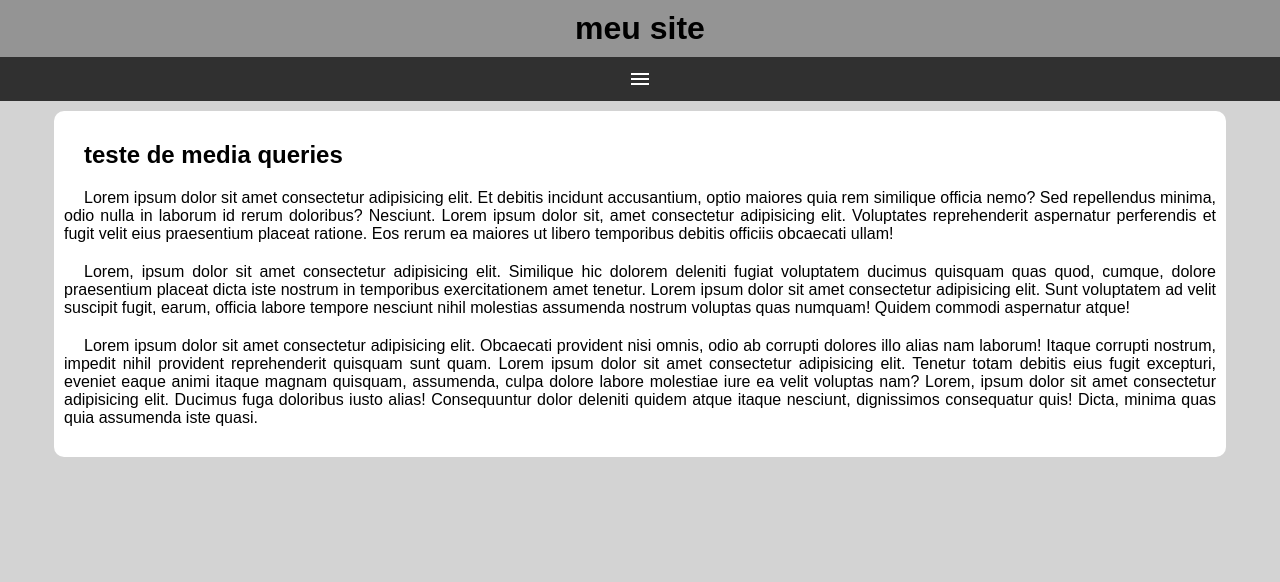
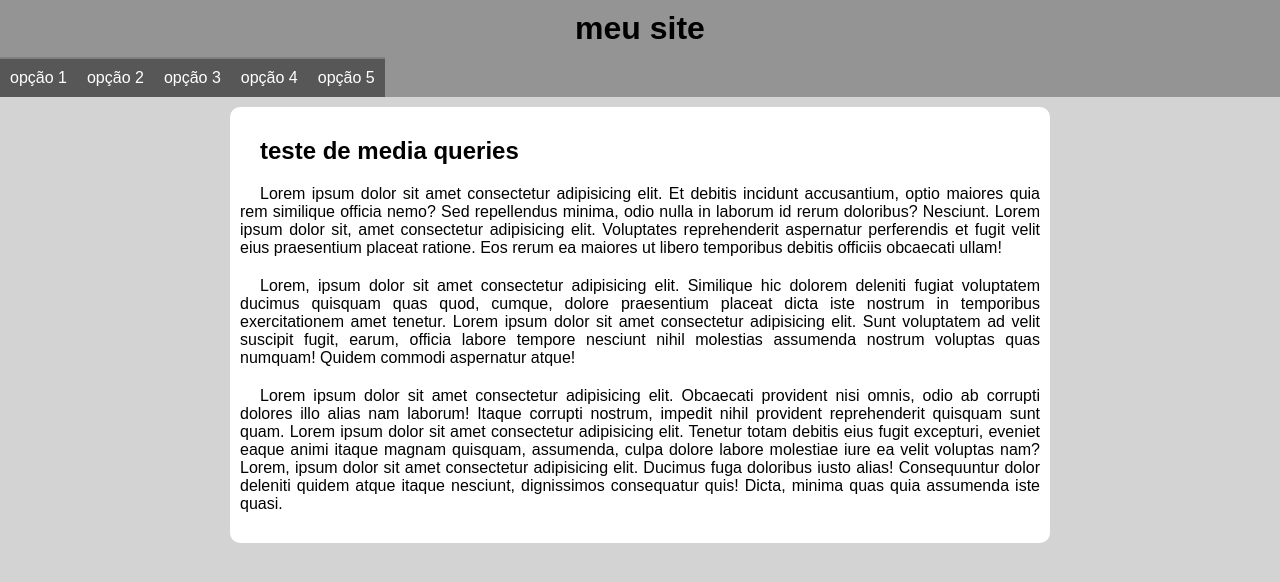
Before and after one commit to MychaelWolter/html-css, a plain HTML site: page exercicios/ex026/query005/query5.html in a window 1280 px wide. Drawn offline with nearby package versions, Linux system fonts and the light colour scheme.

Commit message:
greather screen ex026

```diff
--- /dev/null
+++ b/exercicios/ex026/query005/css/screen-greather.css
@@ -0,0 +1,15 @@
+@charset "UTF-8";
+
+@media screen and (min-width: 758px) {
+    #burguer {
+        display: none;
+    }
+
+    menu {
+        display: flex;
+    }
+
+    main {
+        max-width: 800px;
+    }
+}
--- a/exercicios/ex026/query005/query5.html
+++ b/exercicios/ex026/query005/query5.html
@@ -8,6 +8,7 @@
     <link rel="stylesheet" href="https://fonts.googleapis.com/css2?family=Material+Symbols+Outlined:opsz,wght,FILL,GRAD@20..48,100..700,0..1,-50..200" />
 
     <link rel="stylesheet" href="css/styles.css">
+    <link rel="stylesheet" href="css/screen-greather.css">
 </head>
 <body>
     <header>
```
